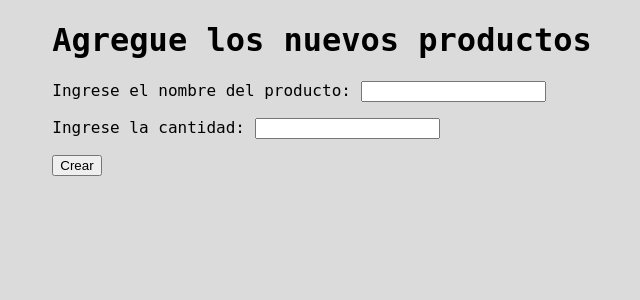
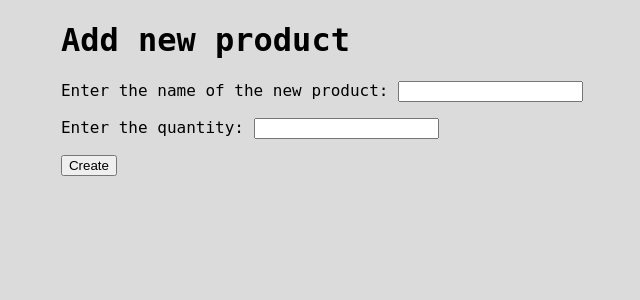
Before and after one commit to FELIPE8976/Sistema-Venta-Django, a Django app: page /new_product/ in a window 1280 px wide. Shown: the part 61-361 px from the top of the page, without its empty margins (318-958 px from the left). Run offline with Django 5.2, Linux system fonts and the light colour scheme.

Commit message:
Cambio del idioma, arreglo de errores de impresión

```diff
--- a/login/templates/layouts/base.html
+++ b/login/templates/layouts/base.html
@@ -27,7 +27,7 @@
                 <a href="{% url 'delete_product' %}">Delete Product</a>
             </li>
             <li>
-                <a href="{% url 'all_products' %}">Buy</a>
+                <a href="{% url 'all_products' %}">Available products</a>
             </li>
             <li>
                 <a href="{% url 'carrito' %}">Cart</a>
--- a/ventas/forms.py
+++ b/ventas/forms.py
@@ -3,19 +3,19 @@
 from .models import Product
 
 class CreateNewProduct(forms.Form):
-   name = forms.CharField(label='Ingrese el nombre del producto', max_length=200)
-   stock = forms.IntegerField(label='Ingrese la cantidad')
+   name = forms.CharField(label='Enter the name of the new product', max_length=200)
+   stock = forms.IntegerField(label='Enter the quantity')
 
    def clean_name(self):
       name = self.cleaned_data.get('name')
       if name:
          if Product.objects.filter(name =name).exists():
-            raise ValidationError('Este producto ya existe')
+            raise ValidationError('This product already exist')
       return name
 
 class DeleteProduct(forms.Form):
-   product = forms.ModelChoiceField(queryset=Product.objects.all(), label='Seleccione el producto a eliminar')
+   product = forms.ModelChoiceField(queryset=Product.objects.all(), label='Select a product to delete',empty_label='None')
 
 class UpdateProduct(forms.Form):
-   product = forms.ModelChoiceField(queryset=Product.objects.all(), label='Seleccione el producto a actualizar')
-   stock = forms.IntegerField(label='Ingrese la nueva cantidad', min_value=0)
+   product = forms.ModelChoiceField(queryset=Product.objects.all(), label='Select a product to update')
+   stock = forms.IntegerField(label='Enter a new quantity', min_value=0)
--- a/ventas/templates/comprar/carrito.html
+++ b/ventas/templates/comprar/carrito.html
@@ -3,12 +3,12 @@
 
 <div class="signin">
 
-    <h1>🛒 Carrito de compras</h1>
+    <h1>🛒 Cart</h1>
 
     {% for i in carrito_products %}
 
         <h2>✓ {{i.name.name}}</h2>
-        <p>Unidades: {{i.units}}</p>
+        <p>Units: {{i.units}}</p>
 
     {% endfor %}
 </div>
--- a/ventas/templates/inventory/create_product.html
+++ b/ventas/templates/inventory/create_product.html
@@ -1,13 +1,13 @@
 {% extends 'layouts/base.html' %}
 {% block content %}
 <div class="signin">
-   <h1>Agregue los nuevos productos</h1>
+   <h1>Add new product</h1>
 
    <form method="POST">
       {% csrf_token %}
       {{ form.as_p }}
       <button>
-         Crear
+         Create
       </button>
    </form>
 </div>
--- a/ventas/templates/inventory/delete_product.html
+++ b/ventas/templates/inventory/delete_product.html
@@ -1,13 +1,13 @@
 {% extends 'layouts/base.html' %}
 {% block content %}
 <div class="signin">
-   <h1>Elimine productos del inventario</h1>
+   <h1>Delete product</h1>
 
    <form method="POST">
       {% csrf_token %}
       {{ form.as_p }}
       <button>
-         Eliminar
+         Delete
       </button>
    </form>
 </div>
--- a/ventas/templates/inventory/show_products.html
+++ b/ventas/templates/inventory/show_products.html
@@ -1,12 +1,12 @@
 {% extends 'layouts/base.html' %}
 {% block content %}
 <div class="signin">
-   <h1>Inventario</h1>
+   <h1>Inventory</h1>
 
    {% for product in products %}
 
    <div>
-      <p> {{ product.name}}: {{ product.stock }} unidades </p>
+      <p> {{ product.name}}: {{ product.stock }} Units </p>
    </div>
 
    {% endfor %}
--- a/ventas/templates/inventory/update_product.html
+++ b/ventas/templates/inventory/update_product.html
@@ -1,13 +1,13 @@
 {% extends 'layouts/base.html' %}
 {% block content %}
 <div class="signin">
-   <h1>Actualice las existencias de los productos</h1>
+   <h1>Update existing units </h1>
 
    <form method="POST">
       {% csrf_token %}
       {{ form.as_p }}
       <button>
-         Actualizar
+         Update
       </button>
    </form>
 </div>
--- a/ventas/views.py
+++ b/ventas/views.py
@@ -58,7 +58,7 @@
    products = Product.objects.all().order_by('stock')
    buffer = BytesIO()
    pdf = SimpleDocTemplate(buffer, pagesize=letter)
-   data = [['Nombre','Cantidad']]
+   data = [['Name','Stock']]
 
    for product in products:
       data.append([product.name, str(product.stock)])
@@ -76,10 +76,10 @@
    # Elementos del pdf
    tabla.setStyle(style)
    styles = getSampleStyleSheet()
-   fecha = Paragraph(f"Fecha: {date}\n")
-   titulo = Paragraph("Reporte de inventario", styles['Title'])
+   fecha = Paragraph(f"Date: {date}\n")
+   titulo = Paragraph("Inventory report", styles['Title'])
    titulo.spaceAfter = 30
-   texto = Paragraph("A continuación, se mostrarán todos los productos disponibles:", styles['Normal'])
+   texto = Paragraph("All available products:", styles['Normal'])
    texto.spaceAfter = 20
 
    # Crear PDF
```
Also changed, not shown: ventas/templates/comprar/all_products.html (+9 -9 lines).
